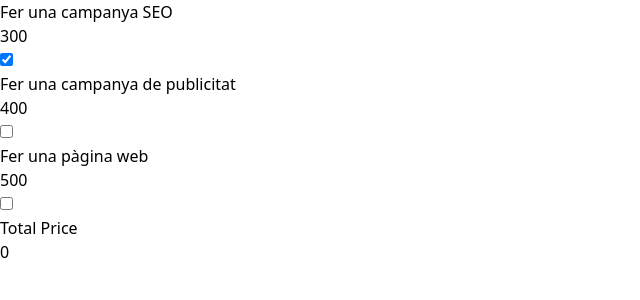
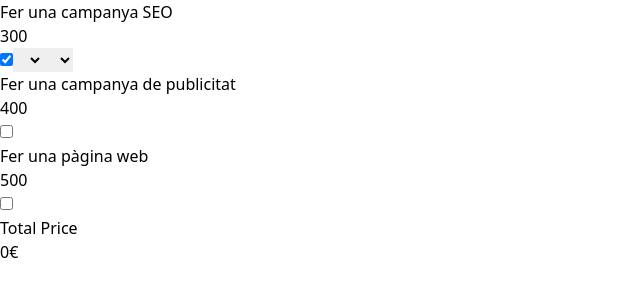
Before and after one commit to ImLauraGS/pressuposts, a React (Vite) app: page / in a window 1280 px wide. Both pictures are taken after a click on the checkbox "Fer una campanya SEO". Shown: the top 300 px of the page, without its empty margins (0-640 px from the left). Built offline with nearby package versions, Linux system fonts and the light colour scheme; data requests are answered from the project's data file.

Commit message:
Exercici 2 calculated total with pages and languages

```diff
--- a/src/App.tsx
+++ b/src/App.tsx
@@ -5,11 +5,21 @@ import { ServiceProps } from './types/types';
 
 function App() {
   const [selectedServices, setSelectedServices] = useState<ServiceProps | null>(null);
+  const [totalPages, setTotalPages] = useState<number>(0);
+  const [totalLanguages, setTotalLanguages] = useState<number>(0);
 
   return (
     <>
-      <Checkbox setSelectedServices={setSelectedServices} />
-      <Total selectedService={selectedServices} />
+      <Checkbox
+        setSelectedServices={setSelectedServices}
+        setTotalPages={setTotalPages}
+        setTotalLanguages={setTotalLanguages}
+      />
+      <Total
+        selectedService={selectedServices}
+        totalPages={totalPages}
+        totalLanguages={totalLanguages}
+      />
     </>
   );
 }
--- a/src/components/Checkbox.tsx
+++ b/src/components/Checkbox.tsx
@@ -1,12 +1,16 @@
 import React, { useEffect, useState } from 'react';
 import { servicesApi } from '../services/service';
 import { ServiceProps } from '../types/types';
+import SelectForm from './SelectForm';
 
 interface Props {
     setSelectedServices: (selectedService: ServiceProps | null) => void;
+    setTotalPages: (pages: number) => void;
+    setTotalLanguages: (languages: number) => void;
 }
 
-export default function Checkbox({ setSelectedServices }: Props) {
+export default function Checkbox({ setSelectedServices, setTotalPages, setTotalLanguages }: Props) {
+    const [checkedItems, setCheckedItems] = useState<{ [key: string]: boolean }>({});
     const serviceApi = servicesApi();
     const [service, setService] = useState<ServiceProps[]>([]);
 
@@ -20,12 +24,22 @@ export default function Checkbox({ setSelectedServices }: Props) {
 
     const handleCheck = (event: React.ChangeEvent<HTMLInputElement>) => {
         const { id, checked } = event.target;
+        setCheckedItems({
+            ...checkedItems,
+            [id]: checked
+        });
+
         if (checked) {
             const selectedService = service.find(item => item.id === id);
             setSelectedServices(selectedService || null);
         } else {
             setSelectedServices(null);
         }
+    }
+
+    const handleSelectionChange = (pages: number, languages: number) => {
+        setTotalPages(pages);
+        setTotalLanguages(languages);
     }
 
     return (
@@ -39,6 +53,7 @@ export default function Checkbox({ setSelectedServices }: Props) {
                         name={item.name}
                         value={item.value}
                         onChange={handleCheck} />
+                       {checkedItems[item.id] && <SelectForm onSelectionChange={handleSelectionChange} />}
                 </div>
             ))}
         </form>
--- /dev/null
+++ b/src/components/SelectForm.tsx
@@ -0,0 +1,37 @@
+import React, { useState } from 'react'
+
+interface Props {
+    onSelectionChange: (pages: number, languages: number) => void;
+}
+
+export default function SelectForm({ onSelectionChange }: Props) {
+    const [pages, setPages] = useState(0);
+    const [languages, setLanguages] = useState(0);
+
+
+    const handlePageChange = (event: React.ChangeEvent<HTMLSelectElement>) => {
+        setPages(parseInt(event.target.value));
+        onSelectionChange(parseInt(event.target.value), languages);
+    }
+
+    const handleLanguageChange = (event: React.ChangeEvent<HTMLSelectElement>) => {
+        setLanguages(parseInt(event.target.value));
+        onSelectionChange(pages, parseInt(event.target.value));
+    }
+  return (
+    <>
+        <select value={pages} onChange={handlePageChange}>
+            <option value={0}></option>
+            <option value={1}>1</option>
+            <option value={2}>2</option>
+            <option value={3}>3</option>
+        </select>
+        <select value={languages} onChange={handleLanguageChange}>
+            <option value={0}></option>
+            <option value={1}>1</option>
+            <option value={2}>2</option>
+            <option value={3}>3</option>
+        </select>
+    </>
+  )
+}
--- a/src/components/Total.tsx
+++ b/src/components/Total.tsx
@@ -3,13 +3,31 @@ import { ServiceProps } from '../types/types';
 
 interface Props {
     selectedService: ServiceProps | null;
+    totalPages: number;
+    totalLanguages: number;
 }
 
-export default function Total({ selectedService }: Props) {
+export default function Total({ selectedService, totalPages, totalLanguages }: Props) {
+    const calculateTotalCost = () => {
+        if (selectedService) {
+
+            const websiteTotal = (totalPages + totalLanguages) * 30;
+            const budgetTotal = websiteTotal + selectedService.price;
+
+            console.log(selectedService.price, totalPages, totalLanguages )
+
+            return { budgetTotal, websiteTotal };
+        }
+        return { budgetTotal: 0, websiteTotal: 0 };
+    }
+
+
+    const { budgetTotal, websiteTotal } = calculateTotalCost();
+
     return (
         <section>
             <h2>Total Price</h2>
-            <p>{selectedService ? selectedService.price : '0'}</p>
+            <p>{budgetTotal}€</p>
         </section>
     );
 }
--- a/src/types/types.d.ts
+++ b/src/types/types.d.ts
@@ -5,6 +5,8 @@ export interface ServiceProps {
     id: string;
     value: string;
     totalApi: any;
+    totalPages: number;
+    totalLanguages: number;
 }
 
 interface SelectedService {
```
